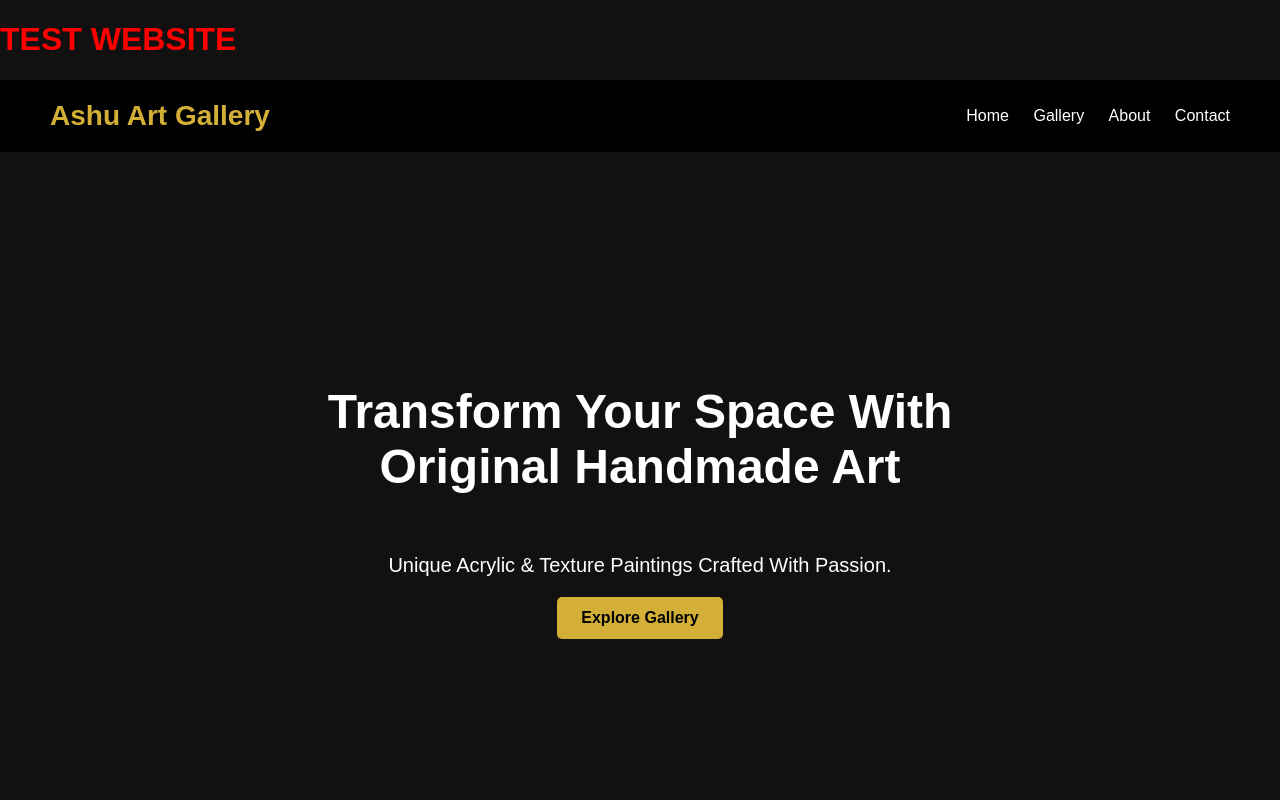
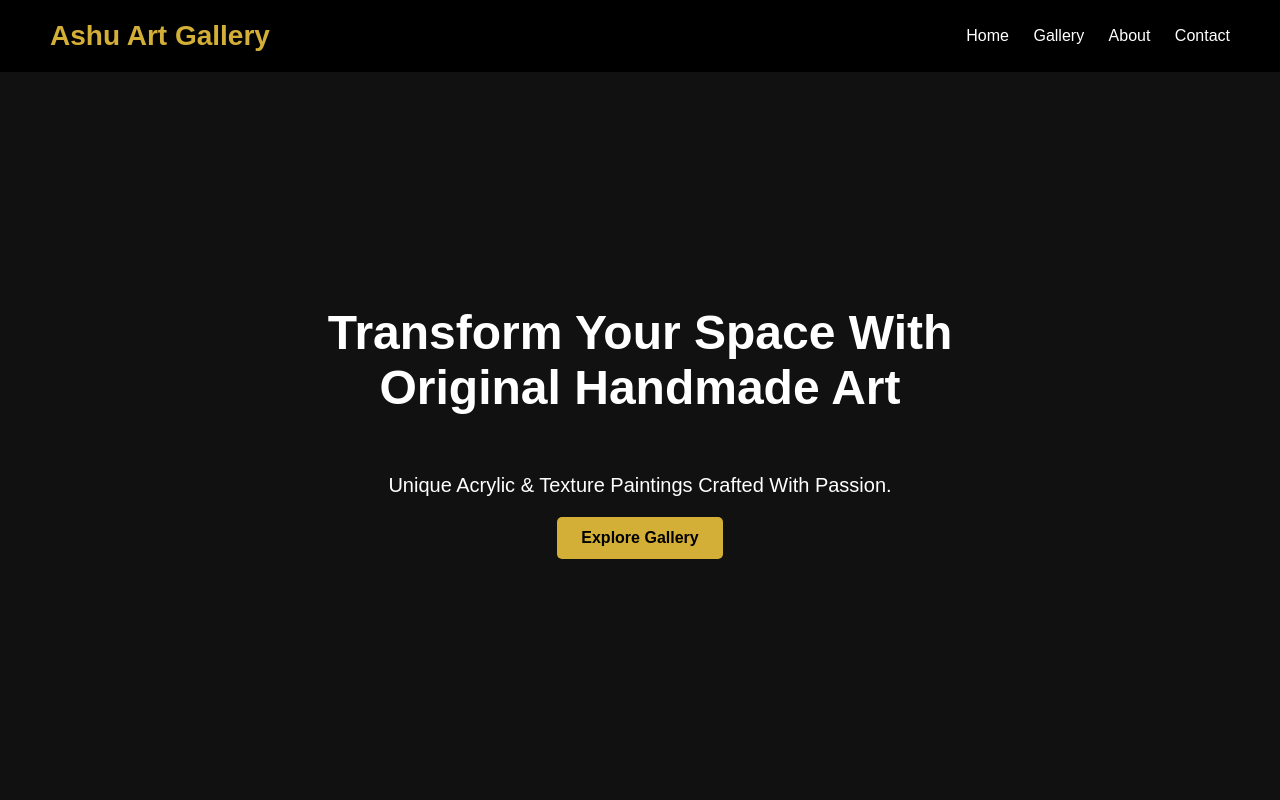
Before and after one commit to ashuiralalit-create/ashuartgallery2026, a plain HTML site: page index.html in a window 1280 px wide. Shown: the top 800 px of the page. Drawn offline with Linux system fonts and the light colour scheme.

Commit message:
Update index.html
Update index.html

```diff
--- a/index.html
+++ b/index.html
@@ -9,7 +9,6 @@
 <link rel="stylesheet" href="style.css">
 </head>
 <body>
-<h1 style="color:red;">TEST WEBSITE</h1>
 
 <header>
     <div class="logo">Ashu Art Gallery</div>
```
